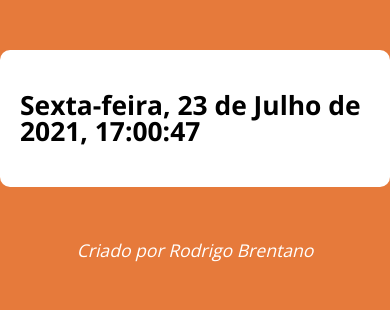
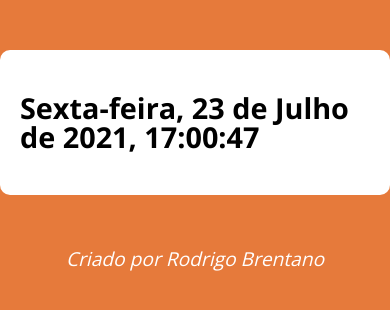
Before and after one commit to RodrigoBJJ94/data-hora-javascript-html-css, a plain HTML site: page index.html in a window 390 px wide. Drawn offline with nearby package versions, Linux system fonts and the light colour scheme.

Commit message:
Version 1.9

```diff
--- a/assets/css/style.css
+++ b/assets/css/style.css
@@ -29,6 +29,6 @@ footer p {
 }
 @media (max-width: 800px) {
     body {
-        font-size: 1.1em;
+        font-size: 1.2em;
     }
 }
```
